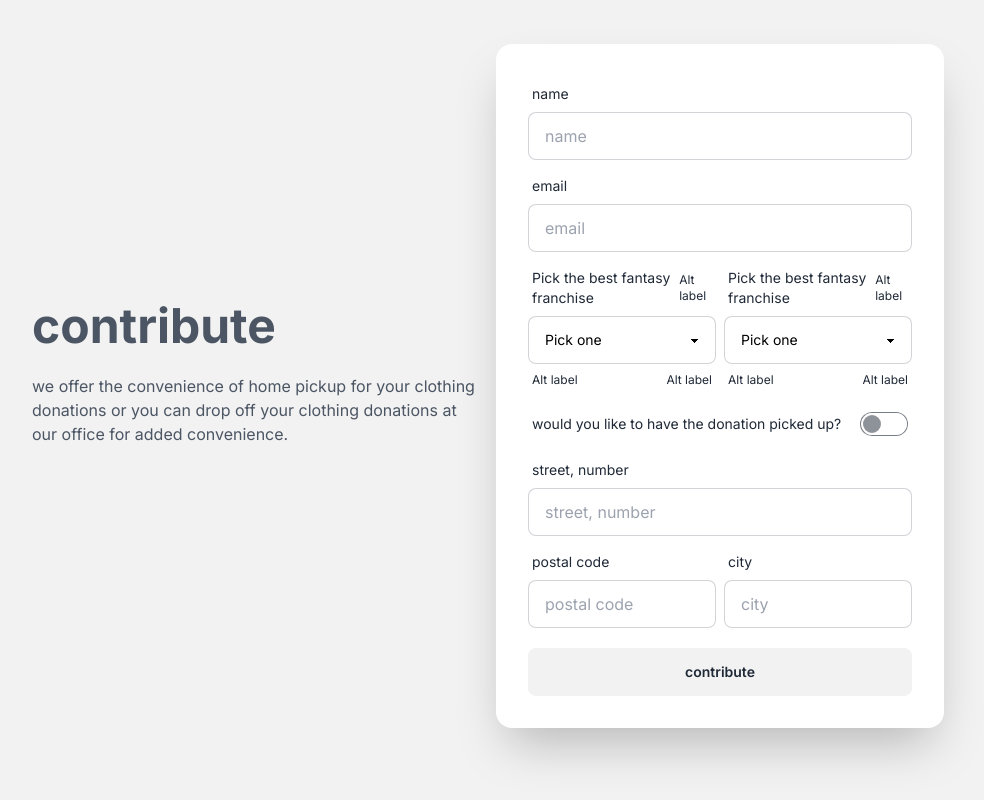
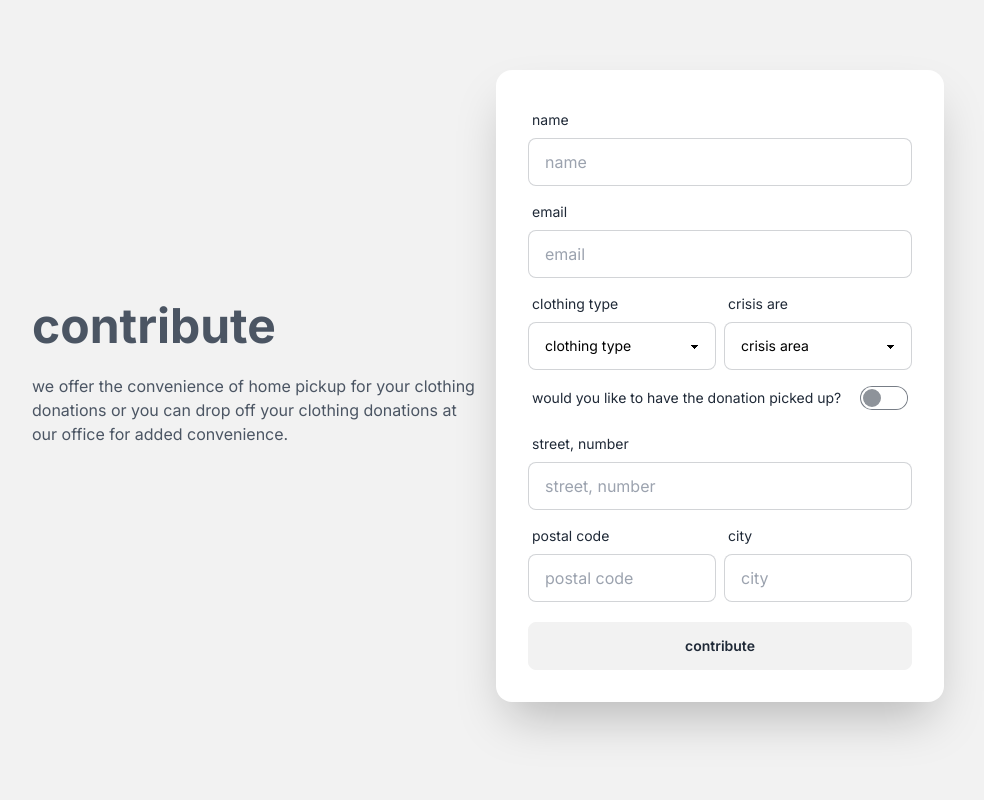
Before and after one commit to tbias25/IPWA01-Programmierung-von-Webanwendungsoberflaechen, a Next.js app in the folder rewear-app/: page / in a window 1280 px wide. Shown: the part 814-1614 px from the top of the page, without its empty margins (152-1136 px from the left). Built offline with nearby package versions, Linux system fonts and the light colour scheme.

Commit message:
modified the selection component

```diff
--- a/rewear-app/src/components/input-form-card.js
+++ b/rewear-app/src/components/input-form-card.js
@@ -40,47 +40,31 @@ export default function InputFormCard() {
         <div className="flex gap-2">
           <div className="form-control w-full max-w-xs">
             <label className="label">
-              <span className="label-text">
-                Pick the best fantasy franchise
-              </span>
-              <span className="label-text-alt">Alt label</span>
+              <span className="label-text">clothing type</span>
             </label>
             <select className="select select-bordered">
               <option disabled selected>
-                Pick one
+                clothing type
               </option>
-              <option>Star Wars</option>
-              <option>Harry Potter</option>
-              <option>Lord of the Rings</option>
-              <option>Planet of the Apes</option>
-              <option>Star Trek</option>
+              <option>hat</option>
+              <option>jacket</option>
+              <option>pullover</option>
+              <option>trousers</option>
+              <option>schoe</option>
             </select>
-            <label className="label">
-              <span className="label-text-alt">Alt label</span>
-              <span className="label-text-alt">Alt label</span>
-            </label>
           </div>
           <div className="form-control w-full max-w-xs">
             <label className="label">
-              <span className="label-text">
-                Pick the best fantasy franchise
-              </span>
-              <span className="label-text-alt">Alt label</span>
+              <span className="label-text">crisis are</span>
             </label>
             <select className="select select-bordered">
               <option disabled selected>
-                Pick one
+                crisis area
               </option>
-              <option>Star Wars</option>
-              <option>Harry Potter</option>
-              <option>Lord of the Rings</option>
-              <option>Planet of the Apes</option>
-              <option>Star Trek</option>
+              <option>ukraine</option>
+              <option>iraq</option>
+              <option>syria</option>
             </select>
-            <label className="label">
-              <span className="label-text-alt">Alt label</span>
-              <span className="label-text-alt">Alt label</span>
-            </label>
           </div>
         </div>
         <div className="form-control">
```
